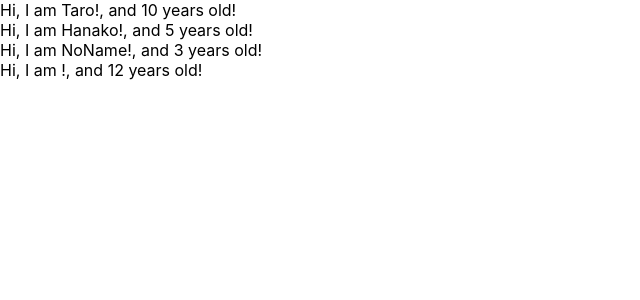
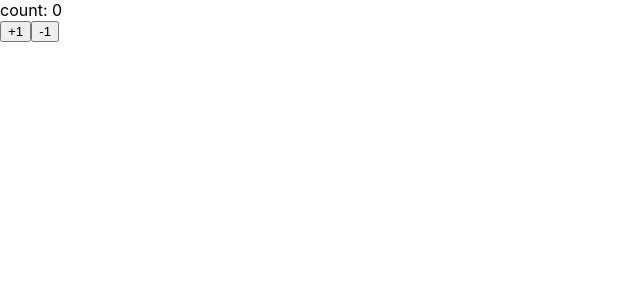
Before and after one commit to ksk620/udemy-react-redux-crud-application, a React (Create React App) app: page / in a window 1280 px wide. Shown: the top 300 px of the page, without its empty margins (0-640 px from the left). Built offline with nearby package versions, Linux system fonts and the light colour scheme.

Commit message:
learn state and setState

```diff
--- a/src/App.js
+++ b/src/App.js
@@ -1,31 +1,30 @@
-import React from 'react';
-import PropTypes from 'prop-types';
+import React, { Component } from 'react';
 
-const App = () => {
-  const profiles = [
-    { name: "Taro", age: 10 },
-    { name: "Hanako", age: 5 },
-    { name: "NoName", age: 3 },
-    { age: 12 }
-  ]
-  return (
-    <div>
-      {
-        profiles.map((profiles, index) => {
-          return <User name={profiles.name} age={profiles.age} key={index} />
-        })
-      }
-    </div>
-  )
-}
+const App = () => (<Counter></Counter>)
 
-const User = (props) => {
-  return <div>Hi, I am {props.name}!, and {props.age} years old! </div>
-}
+class Counter extends Component {
+  constructor(props) {
+    super(props)
+    this.state = { count: 0 }
+  }
 
-User.propTypes = {
-  name: PropTypes.string,
-  age: PropTypes.number.isRequired
+  handlePlusButton = () => {
+    this.setState({ count: this.state.count + 1 })
+  }
+
+  handleMinusButton = () => {
+    this.setState({ count: this.state.count - 1 })
+  }
+
+  render() {
+    return (
+      <React.Fragment>
+        <div>count: { this.state.count }</div>
+        <button onClick={ this.handlePlusButton }>+1</button>
+        <button onClick={ this.handleMinusButton }>-1</button>
+      </React.Fragment>
+    )
+  }
 }
 
 export default App;
```
